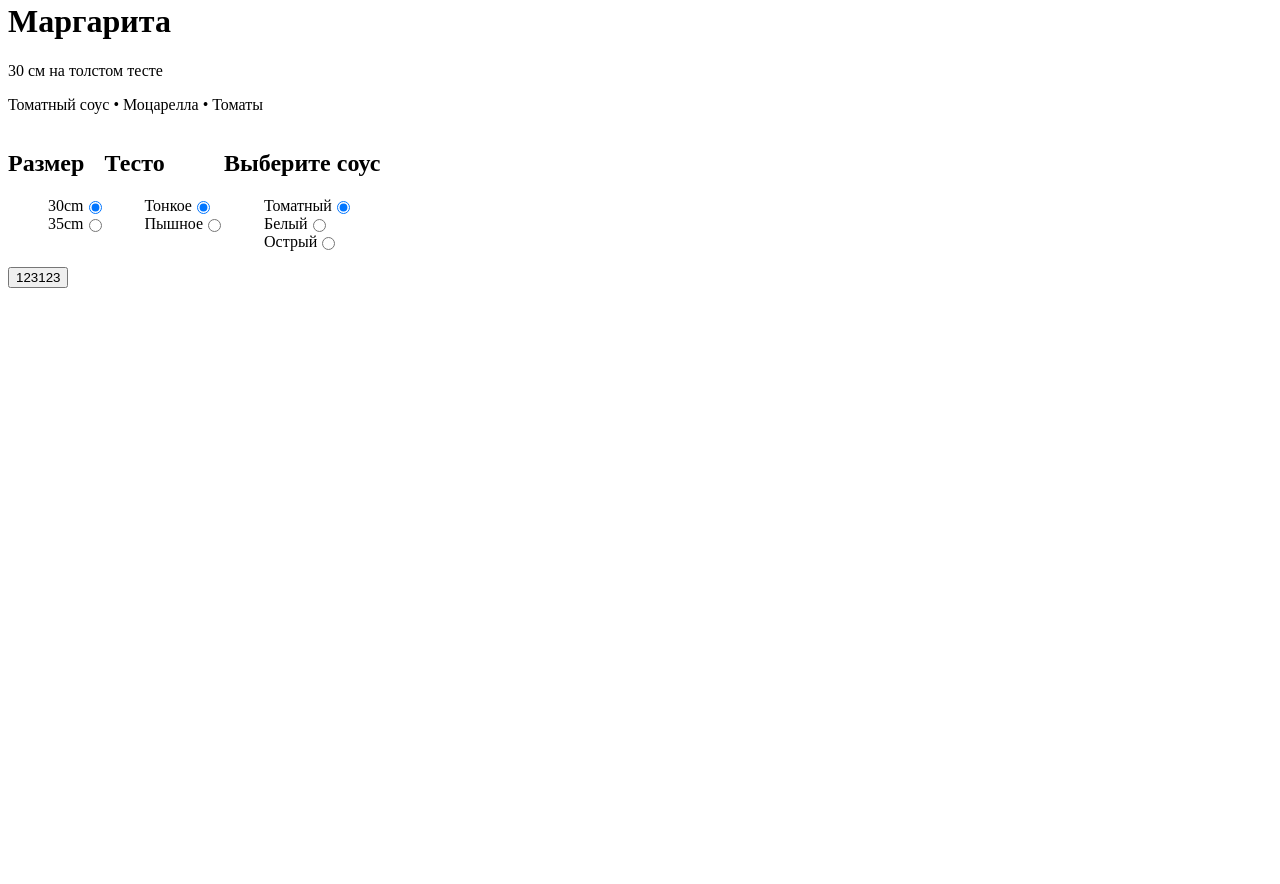
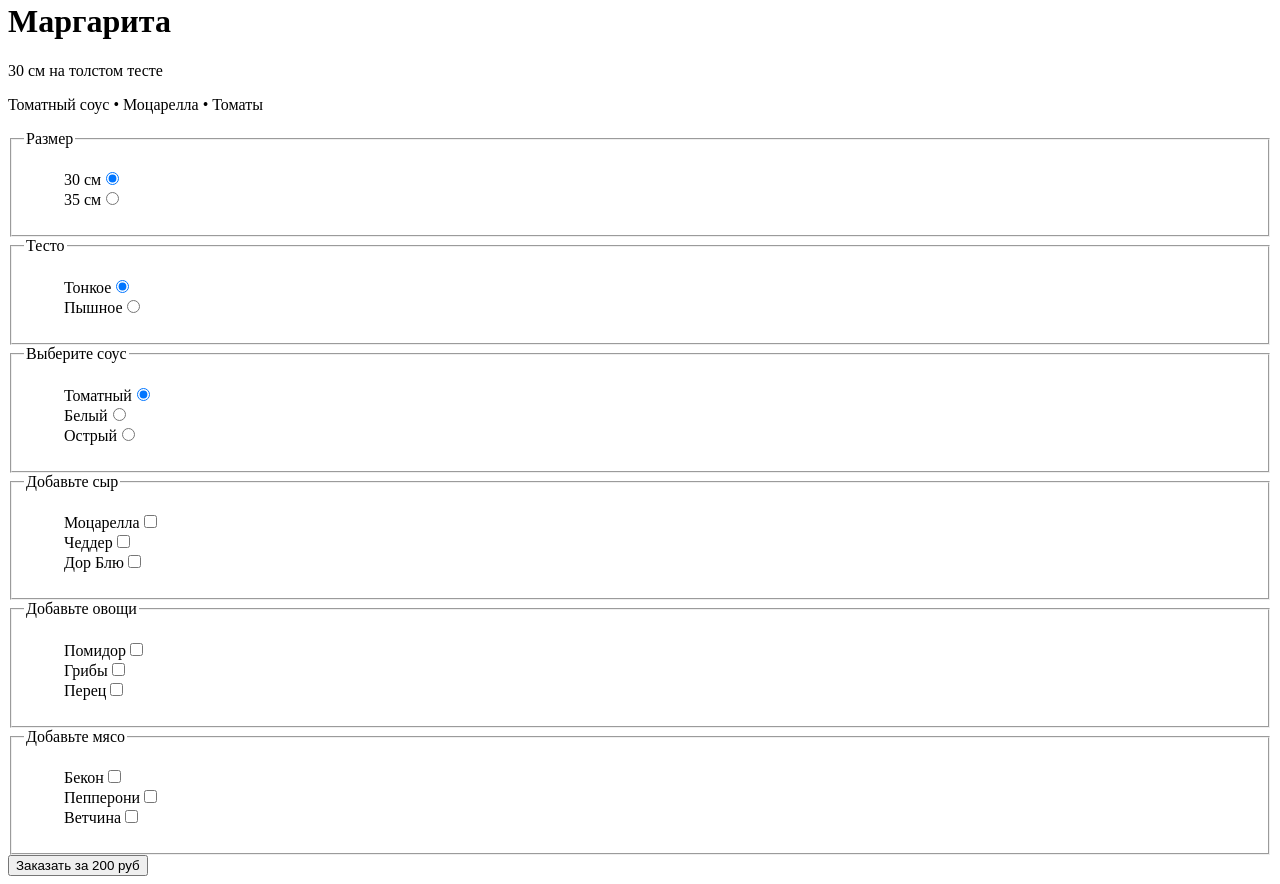
Before and after one commit to Shramkoweb/pizza, a React (Create React App) app: page / in a window 1280 px wide. Shown: the part 180-1064 px from the top of the page. Before the commit the page ends 800 px from the top, so only its background shows below. Built offline with nearby package versions, Linux system fonts and the light colour scheme.

Commit message:
feat: calculate pizza react basic

```diff
--- a/src/components/app/App.tsx
+++ b/src/components/app/App.tsx
@@ -2,22 +2,6 @@ import React from "react";
 import Configurator from "../configurator/Configurator";
 
 function App() {
-  const [order, setOrder] = React.useState({});
-
-  const getTotalPrice = (order:any) => {
-    const BASE_PRICE = 200;
-    const {size} = order;
-
-    // console.log(Object.entries(order));
-
-    console.log(order);
-  };
-
-  React.useEffect(() => {
-    getTotalPrice(order);
-  }, [order])
-
-
   return (
     <div>
       <img src="https://via.placeholder.com/150" width={150} height={150} alt="Pizza"/>
@@ -25,8 +9,7 @@ function App() {
       <p>30 см на толстом тесте</p>
       <p>Томатный соус • Моцарелла • Томаты</p>
 
-
-      <Configurator setOrder={setOrder}/>
+      <Configurator/>
     </div>
   );
 }
--- a/src/components/configurator/Configurator.tsx
+++ b/src/components/configurator/Configurator.tsx
@@ -1,180 +1,286 @@
-import React, {
-  ChangeEvent,
-  FC,
-} from "react";
-
-import RadioGroup from "../radio-group/RadioGroup";
+import React, { FC } from "react";
+import "./index.css";
 
 type ConfiguratorProps = any;
 
-// Подумать над именем
-enum PizzaSetting {
-  Size = "Size",
-  Dough = "Dough",
-  Souse = "Souse",
-  Cheese = "Cheese",
-  Vegetable = "Vegetable",
-  Meet = "Meet",
+type PizzaConstructor = {
+  size: string,
+  dough: string,
+  souse: string,
+  fillings: string[],
 }
 
-const Configurator: FC<ConfiguratorProps> = (props) => {
-  const { setOrder } = props;
-  // TODO add legend & fieldsets
-  // fieldset is RadioGroup
-  // legend is RadioGroup.props.title
-  const handleFormChange = (evt: ChangeEvent<HTMLFormElement>) => {
-    if (evt.target["type"] === "radio") {
-      setOrder((prevState: any) => {
+const namingsByInputValues: { [index: string]: string } = {
+  thin: "Тонком",
+  lush: "Толстом",
+  ketchup: "Томатный",
+  white: "Белый",
+  acute: "Острый",
+  mozzarella: "Моцарелла",
+  cheddar: "Чеддер",
+  blue: "Дор Блю",
+  tomato: "Помидор",
+  mushrooms: "Грибы",
+  paper: "Перец",
+  bacon: "Бекон",
+  pepperoni: "Пепперони",
+  ham: "Ветчина",
+};
+
+const Configurator: FC<ConfiguratorProps> = () => {
+  const [price, setPrice] = React.useState(200);
+  const [pizza, setPizza] = React.useState<PizzaConstructor>({
+    size: "30",
+    dough: "thin",
+    souse: "ketchup",
+    fillings: [],
+  });
+  const [isModalVisible, setModalVisible] = React.useState(false);
+
+  const handleSizeInputChange = (evt: React.ChangeEvent<HTMLInputElement>) => {
+    setPizza(prevState => {
+      return {
+        ...prevState,
+        size: evt.target.value,
+      };
+    });
+  };
+
+  const handleDoughInputChange = (evt: React.ChangeEvent<HTMLInputElement>) => {
+    setPizza(prevState => {
+      return {
+        ...prevState,
+        dough: evt.target.value,
+      };
+    });
+  };
+
+  const handleSouseInputChange = (evt: React.ChangeEvent<HTMLInputElement>) => {
+    setPizza(prevState => {
+      return {
+        ...prevState,
+        souse: evt.target.value,
+      };
+    });
+  };
+
+  const handleCheckboxChange = (evt: React.ChangeEvent<HTMLInputElement>) => {
+    const { value } = evt.target;
+    const isFillingExist = pizza.fillings.find((filling) => value === filling);
+
+    if (!isFillingExist) {
+      setPizza(prevState => {
         return {
           ...prevState,
-          [evt.target.name]: {
-            [evt.target.value]: evt.target.checked,
-          },
+          fillings: [...prevState.fillings, value],
         };
       });
     } else {
-      setOrder((prevState: any) => {
+      setPizza(prevState => {
+        const filteredArray = prevState.fillings.filter((item) => item !== value);
+
         return {
           ...prevState,
-          [evt.target.name]: {
-            ...prevState[evt.target.name],
-            [evt.target.value]: evt.target.checked,
-          },
+          fillings: filteredArray,
         };
       });
     }
   };
 
-  const [configuratorState, setConfiguratorState] = React.useState({
-    [PizzaSetting.Size]: {
-      "30cm": true,
-      "35cm": false,
-    },
-    [PizzaSetting.Dough]: {
-      "Тонкое": true,
-      "Пышное": false,
-    },
-    [PizzaSetting.Souse]: {
-      "Томатный": true,
-      "Белый": false,
-      "Острый": false,
-    },
-    [PizzaSetting.Cheese]: {
-      "Моцарелла": false,
-      "Чеддер": false,
-      "Дор Блю": false,
-    },
-    [PizzaSetting.Vegetable]: {
-      "Помидор": false,
-      "Грибы": false,
-      "Перец": false,
-    },
-    [PizzaSetting.Meet]: {
-      "Бекон": false,
-      "Пепперони": false,
-      "Ветчина": false,
-    },
-  });
+  const handleFormSubmit = (evt: any) => {
+    evt.preventDefault();
+
+    setModalVisible(true);
+  };
+
+  React.useEffect(() => {
+    const fillingsAmount = pizza.fillings.length;
+    const isBigPizza = pizza.size === "35";
+
+    if (isBigPizza) {
+      setPrice(() => {
+        return 250 + fillingsAmount * 29;
+      });
+    } else {
+      setPrice(() => {
+        return 200 + fillingsAmount * 29;
+      });
+    }
+  }, [pizza]);
 
   return (
     <div>
       <form
-        onChange={handleFormChange}
+        onSubmit={handleFormSubmit}
         action="https://echo.htmlacademy.ru"
         method="POST"
       >
-        <div
-          style={{
-            display: "flex",
-          }}
-        >
-          <RadioGroup
-            title={"Размер"}
-            groupName={PizzaSetting.Size}
-            values={configuratorState[PizzaSetting.Size]}
-          />
+        <div>
+          <fieldset>
+            <legend>Размер</legend>
 
-          <RadioGroup
-            title={"Тесто"}
-            groupName={PizzaSetting.Dough}
-            values={configuratorState[PizzaSetting.Dough]}
-          />
+            <ul style={{ listStyle: "none" }}>
+              <li>
+                <label htmlFor="30">30 см</label>
 
-          <RadioGroup
-            title={"Выберите соус"}
-            groupName={PizzaSetting.Souse}
-            values={configuratorState[PizzaSetting.Souse]}
-          />
+                <input onChange={handleSizeInputChange} type="radio" id="30" name='size' value='30' defaultChecked/>
+              </li>
 
-          {/*<CheckboxGroup*/}
-          {/*  title='Добавьте сыр'*/}
-          {/*  groupName='cheese'*/}
-          {/*  values={[*/}
-          {/*    {*/}
-          {/*      name: "Моцарелла",*/}
-          {/*      image: "https://via.placeholder.com/30",*/}
-          {/*      price: 11,*/}
-          {/*    },*/}
-          {/*    {*/}
-          {/*      name: "Чеддер",*/}
-          {/*      image: "https://via.placeholder.com/30",*/}
-          {/*      price: 23,*/}
-          {/*    },*/}
-          {/*    {*/}
-          {/*      name: "Дор Блю",*/}
-          {/*      image: "https://via.placeholder.com/30",*/}
-          {/*      price: 14,*/}
-          {/*    },*/}
-          {/*  ]}*/}
-          {/*/>*/}
+              <li>
+                <label htmlFor="35">35 см</label>
 
-          {/*<CheckboxGroup*/}
-          {/*  title='Добавьте овощи'*/}
-          {/*  groupName='vegetable'*/}
-          {/*  values={[*/}
-          {/*    {*/}
-          {/*      name: "Помидор",*/}
-          {/*      image: "https://via.placeholder.com/30",*/}
-          {/*      price: 41,*/}
-          {/*    },*/}
-          {/*    {*/}
-          {/*      name: "Грибы",*/}
-          {/*      image: "https://via.placeholder.com/30",*/}
-          {/*      price: 16,*/}
-          {/*    },*/}
-          {/*    {*/}
-          {/*      name: "Перец",*/}
-          {/*      image: "https://via.placeholder.com/30",*/}
-          {/*      price: 33,*/}
-          {/*    },*/}
-          {/*  ]}*/}
-          {/*/>*/}
+                <input onChange={handleSizeInputChange} type="radio" id="35" name='size' value='35'/>
+              </li>
+            </ul>
+          </fieldset>
 
-          {/*<CheckboxGroup*/}
-          {/*  title='Добавьте мясо'*/}
-          {/*  groupName='meat'*/}
-          {/*  values={[*/}
-          {/*    {*/}
-          {/*      name: "Бекон",*/}
-          {/*      image: "https://via.placeholder.com/30",*/}
-          {/*      price: 64,*/}
-          {/*    },*/}
-          {/*    {*/}
-          {/*      name: "Пепперони",*/}
-          {/*      image: "https://via.placeholder.com/30",*/}
-          {/*      price: 15,*/}
-          {/*    },*/}
-          {/*    {*/}
-          {/*      name: "Ветчина",*/}
-          {/*      image: "https://via.placeholder.com/30",*/}
-          {/*      price: 26,*/}
-          {/*    },*/}
-          {/*  ]}*/}
-          {/*/>*/}
+          <fieldset>
+            <legend>Тесто</legend>
+
+            <ul style={{ listStyle: "none" }}>
+              <li>
+                <label htmlFor="thin">Тонкое</label>
+
+                <input
+                  onChange={handleDoughInputChange}
+                  type="radio"
+                  id="thin"
+
+                  name='dough'
+                  value='thin'
+                  defaultChecked
+                />
+              </li>
+
+              <li>
+                <label htmlFor="lush">Пышное</label>
+
+                <input onChange={handleDoughInputChange} type="radio" id="lush" name='dough' value='lush'/>
+              </li>
+            </ul>
+          </fieldset>
+
+          <fieldset>
+            <legend>Выберите соус</legend>
+
+            <ul style={{ listStyle: "none" }}>
+              <li>
+                <label htmlFor="ketchup">Томатный</label>
+
+                <input onChange={handleSouseInputChange} type="radio" id="ketchup" name='souse' value='ketchup'
+                       defaultChecked/>
+              </li>
+
+              <li>
+                <label htmlFor="white">Белый</label>
+
+                <input onChange={handleSouseInputChange} type="radio" id="white" name='souse' value='white'/>
+              </li>
+
+              <li>
+                <label htmlFor="acute">Острый</label>
+
+                <input onChange={handleSouseInputChange} type="radio" id="acute" name='souse' value='acute'/>
+              </li>
+            </ul>
+          </fieldset>
+
+          <fieldset>
+            <legend>Добавьте сыр</legend>
+
+            <ul style={{ listStyle: "none" }}>
+              <li>
+                <label htmlFor="mozzarella">Моцарелла</label>
+
+                <input onChange={handleCheckboxChange} type="checkbox" id="mozzarella" name='cheese'
+                       value='mozzarella'/>
+              </li>
+
+              <li>
+                <label htmlFor="cheddar">Чеддер</label>
+
+                <input onChange={handleCheckboxChange} type="checkbox" id="cheddar" name='cheese' value='cheddar'/>
+              </li>
+
+              <li>
+                <label htmlFor="blue">Дор Блю</label>
+
+                <input onChange={handleCheckboxChange} type="checkbox" id="blue" name='cheese' value='blue'/>
+              </li>
+            </ul>
+          </fieldset>
+
+          <fieldset>
+            <legend>Добавьте овощи</legend>
+
+            <ul style={{ listStyle: "none" }}>
+              <li>
+                <label htmlFor="tomato">Помидор</label>
+
+                <input onChange={handleCheckboxChange} type="checkbox" id="tomato" name='vegetable' value='tomato'/>
+              </li>
+
+              <li>
+                <label htmlFor="mushrooms">Грибы</label>
+
+                <input onChange={handleCheckboxChange} type="checkbox" id="mushrooms" name='vegetable'
+                       value='mushrooms'/>
+              </li>
+
+              <li>
+                <label htmlFor="paper">Перец</label>
+
+                <input onChange={handleCheckboxChange} type="checkbox" id="paper" name='vegetable' value='paper'/>
+              </li>
+            </ul>
+          </fieldset>
+
+          <fieldset>
+            <legend>Добавьте мясо</legend>
+
+            <ul style={{ listStyle: "none" }}>
+              <li>
+                <label htmlFor="bacon">Бекон</label>
+
+                <input onChange={handleCheckboxChange} type="checkbox" id="bacon" name='meat' value='bacon'/>
+              </li>
+
+              <li>
+                <label htmlFor="pepperoni">Пепперони</label>
+
+                <input onChange={handleCheckboxChange} type="checkbox" id="pepperoni" name='meat' value='pepperoni'/>
+              </li>
+
+              <li>
+                <label htmlFor="ham">Ветчина</label>
+
+                <input onChange={handleCheckboxChange} type="checkbox" id="ham" name='meat' value='ham'/>
+              </li>
+            </ul>
+          </fieldset>
+
+          <button type="submit">Заказать за {price} руб</button>
         </div>
+      </form>
 
-        <button type="submit">123123</button>
-      </form>
+
+      {
+        isModalVisible && (
+          <div className='modal'>
+            <h2>Маргарита</h2>
+            <p>{pizza.size} см на {namingsByInputValues[pizza.dough]} тесте</p>
+
+            <p>
+              {namingsByInputValues[pizza.souse]} соус -
+              {
+                pizza.fillings.map(filling => {
+                  return namingsByInputValues[filling];
+                }).join(", ")
+              }
+            </p>
+          </div>
+        )
+      }
     </div>
   );
 };
```
Also changed, not shown: src/components/configurator/index.css (added, +11 -0 lines).
